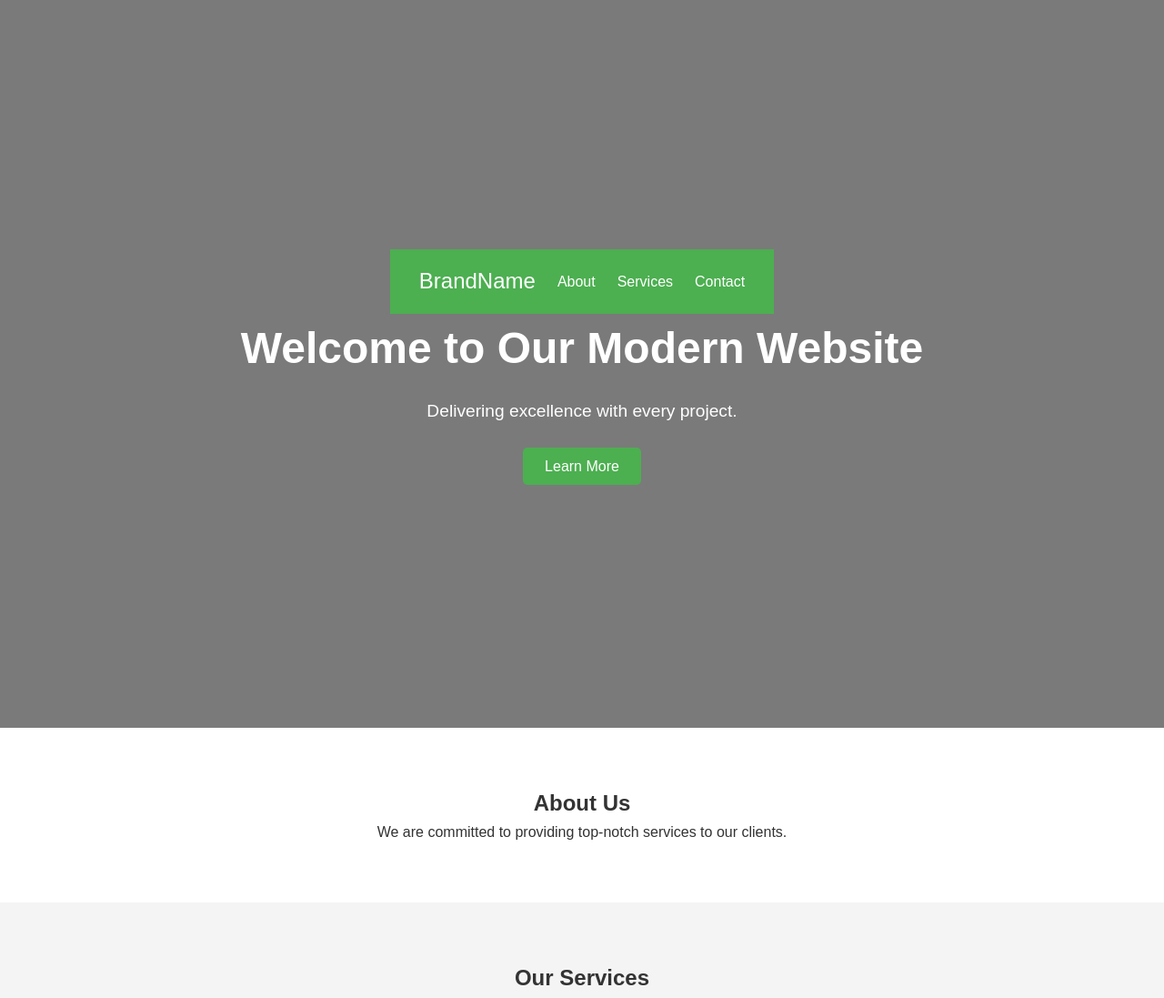
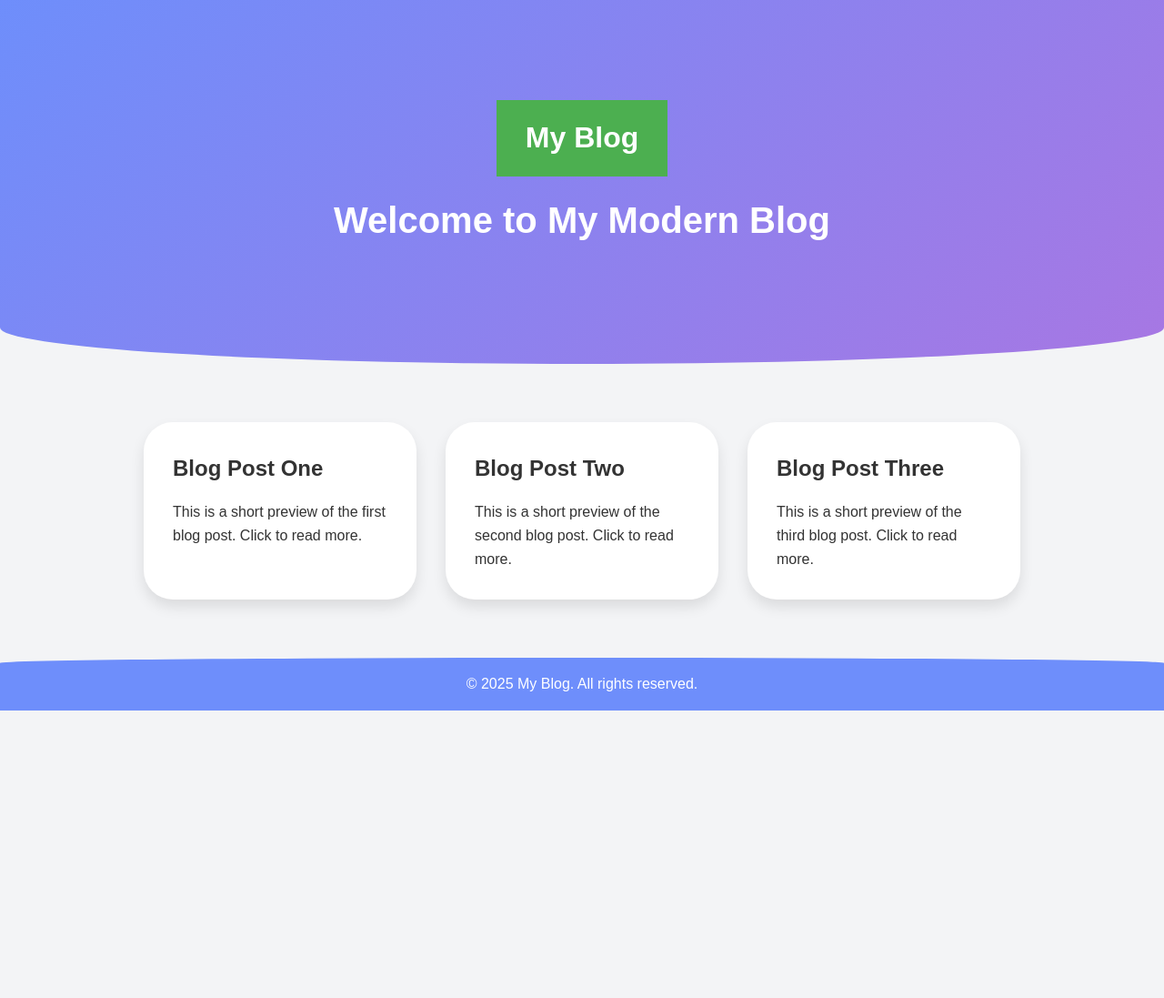
Before and after one commit to TigerMask1/bloggie, a plain HTML site: page index.html in a window 1280 px wide. Shown: the top 1097 px of the page at 91% size. After the commit the page ends 800 px from the top, so only its background shows below. Drawn offline with nearby package versions, Linux system fonts and the light colour scheme.

Commit message:
Update index.html

```diff
--- a/index.html
+++ b/index.html
@@ -3,52 +3,108 @@
 <head>
     <meta charset="UTF-8">
     <meta name="viewport" content="width=device-width, initial-scale=1.0">
-    <title>Modern Animated Website</title>
+    <title>Modern Blog Website</title>
     <link rel="stylesheet" href="styles.css">
 </head>
 <body>
     <header class="hero-section">
         <nav class="navbar">
-            <a href="#" class="logo">BrandName</a>
-            <ul class="nav-links">
-                <li><a href="#about">About</a></li>
-                <li><a href="#services">Services</a></li>
-                <li><a href="#contact">Contact</a></li>
-            </ul>
+            <a href="#" class="logo">My Blog</a>
         </nav>
         <div class="hero-content">
-            <h1>Welcome to Our Modern Website</h1>
-            <p>Delivering excellence with every project.</p>
-            <a href="#about" class="cta-button">Learn More</a>
+            <h1>Welcome to My Modern Blog</h1>
         </div>
     </header>
-    <main>
-        <section id="about" class="about-section">
-            <h2>About Us</h2>
-            <p>We are committed to providing top-notch services to our clients.</p>
-        </section>
-        <section id="services" class="services-section">
-            <h2>Our Services</h2>
-            <div class="service-card">
-                <h3>Service One</h3>
-                <p>Description of Service One.</p>
-            </div>
-            <div class="service-card">
-                <h3>Service Two</h3>
-                <p>Description of Service Two.</p>
-            </div>
-            <div class="service-card">
-                <h3>Service Three</h3>
-                <p>Description of Service Three.</p>
-            </div>
-        </section>
+    <main class="blog-section">
+        <article class="blog-card">
+            <h2>Blog Post One</h2>
+            <p>This is a short preview of the first blog post. Click to read more.</p>
+        </article>
+        <article class="blog-card">
+            <h2>Blog Post Two</h2>
+            <p>This is a short preview of the second blog post. Click to read more.</p>
+        </article>
+        <article class="blog-card">
+            <h2>Blog Post Three</h2>
+            <p>This is a short preview of the third blog post. Click to read more.</p>
+        </article>
     </main>
     <footer class="footer">
-        <p>&copy; 2025 BrandName. All rights reserved.</p>
+        <p>&copy; 2025 My Blog. All rights reserved.</p>
     </footer>
-    <script src="scripts.js"></script>
-    <script src="https://cdnjs.cloudflare.com/ajax/libs/gsap/3.9.1/gsap.min.js"></script>
-<script src="https://cdnjs.cloudflare.com/ajax/libs/gsap/3.9.1/ScrollTrigger.min.js"></script>
 
+    <style>
+        * {
+            margin: 0;
+            padding: 0;
+            box-sizing: border-box;
+        }
+
+        body {
+            font-family: 'Arial', sans-serif;
+            background-color: #f3f4f6;
+            color: #333;
+            line-height: 1.6;
+        }
+
+        .hero-section {
+            display: flex;
+            flex-direction: column;
+            align-items: center;
+            justify-content: center;
+            height: 50vh;
+            background: linear-gradient(135deg, #6e8efb, #a777e3);
+            color: #fff;
+            border-bottom-left-radius: 50% 10%;
+            border-bottom-right-radius: 50% 10%;
+        }
+
+        .navbar .logo {
+            font-size: 2rem;
+            font-weight: bold;
+            text-decoration: none;
+            color: #fff;
+        }
+
+        .hero-content h1 {
+            font-size: 2.5rem;
+            margin-top: 1rem;
+        }
+
+        .blog-section {
+            display: flex;
+            justify-content: center;
+            flex-wrap: wrap;
+            padding: 3rem 1rem;
+        }
+
+        .blog-card {
+            background: #fff;
+            padding: 2rem;
+            margin: 1rem;
+            border-radius: 2rem;
+            box-shadow: 0 8px 15px rgba(0, 0, 0, 0.1);
+            width: 300px;
+            transition: transform 0.3s ease, box-shadow 0.3s ease;
+        }
+
+        .blog-card:hover {
+            transform: translateY(-10px);
+            box-shadow: 0 12px 25px rgba(0, 0, 0, 0.15);
+        }
+
+        .blog-card h2 {
+            margin-bottom: 1rem;
+        }
+
+        .footer {
+            text-align: center;
+            padding: 1rem 0;
+            background: #6e8efb;
+            color: #fff;
+            border-top-left-radius: 50% 10%;
+            border-top-right-radius: 50% 10%;
+        }
+    </style>
 </body>
 </html>
```
